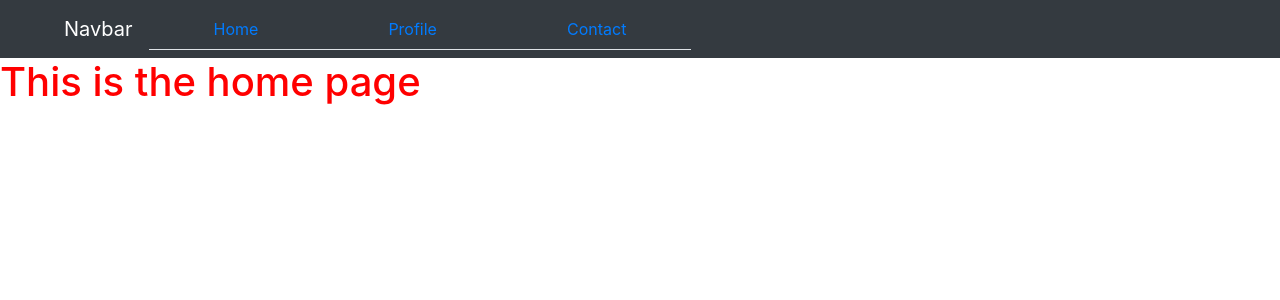
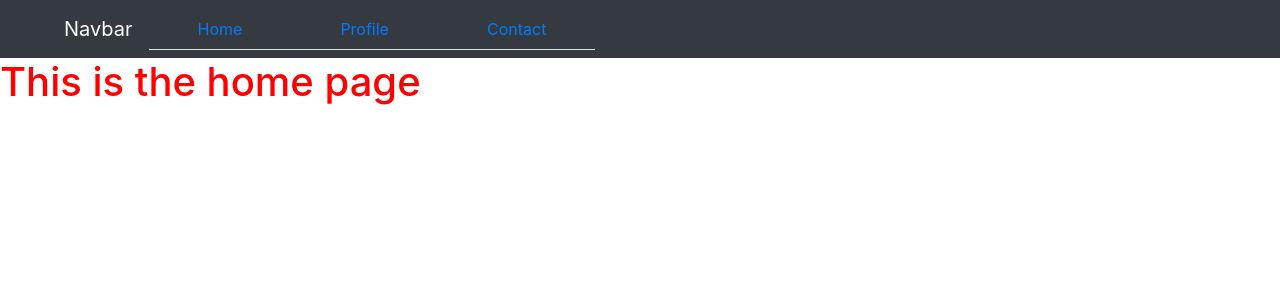
Before and after one commit to ji21/crypto_project, a Django app: page /home/ in a window 1280 px wide. Shown: the top 300 px of the page. Run offline with Django 3.2, Linux system fonts and the light colour scheme; some libraries are stand-ins or nearby versions.

Commit message:
quick fixes to nav-bar expand

```diff
--- a/templates/base.html
+++ b/templates/base.html
@@ -16,19 +16,20 @@
     <div class="conatiner">
     <nav class="navbar navbar-expand-lg navbar-dark bg-dark">
       <a class="navbar-brand pl-5" href="">Navbar</a>
-      <button class="navbar-toggler" type="button" data-toggle="collapse" data-target="#navbarNavAltMarkup" aria-controls="navbarNavAltMarkup" aria-expanded="false" aria-label="Toggle navigation">
+<!--       <button class="navbar-toggler" type="button" data-toggle="collapse" data-target="#navbarNavAltMarkup" aria-controls="navbarNavAltMarkup" aria-expanded="false" aria-label="Toggle navigation">
         <span class="navbar-toggler-icon"></span>
-      </button>
+      </button> -->
       <div>
         <ul class="nav nav-tabs" id="myTab" role="tablist">
-          <li class="nav-item pl-5 pr-5" role="presentation">
-            <a class="nav-link" id="home-tab" data-toggle="tab" href="#home" role="tab" aria-controls="home" aria-selected="false">Home</a>
+          <li>
+            <a class="nav-item pl-5 pr-5 nav-link" id="home-tab" data-toggle="tab" href="#home" role="tab" aria-controls="home" aria-selected="false">Home</a>
           </li>
-          <li class="nav-item pl-5 pr-5" role="presentation">
-            <a class="nav-link" id="profile-tab" data-toggle="tab" href="#profile" role="tab" aria-controls="profile" aria-selected="false">Profile</a>
+          <!--the li above is missing role=presentation-->
+          <li>
+            <a class="nav-item pl-5 pr-5 nav-link" role="presentation"id="profile-tab" data-toggle="tab" href="#profile" role="tab" aria-controls="profile" aria-selected="false">Profile</a>
           </li>
-          <li class="nav-item pl-5 pr-5" role="presentation">
-            <a class="nav-link" id="contact-tab" data-toggle="tab" href="#contact" role="tab" aria-controls="contact" aria-selected="false">Contact</a>
+          <li>
+            <a class="nav-item pl-5 pr-5 nav-link" data-toggle="tab" href="#contact" role="tab" aria-controls="contact" aria-selected="false">Contact</a>
           </li>
         </ul>
         <div class="tab-content" id="myTabContent">
```
